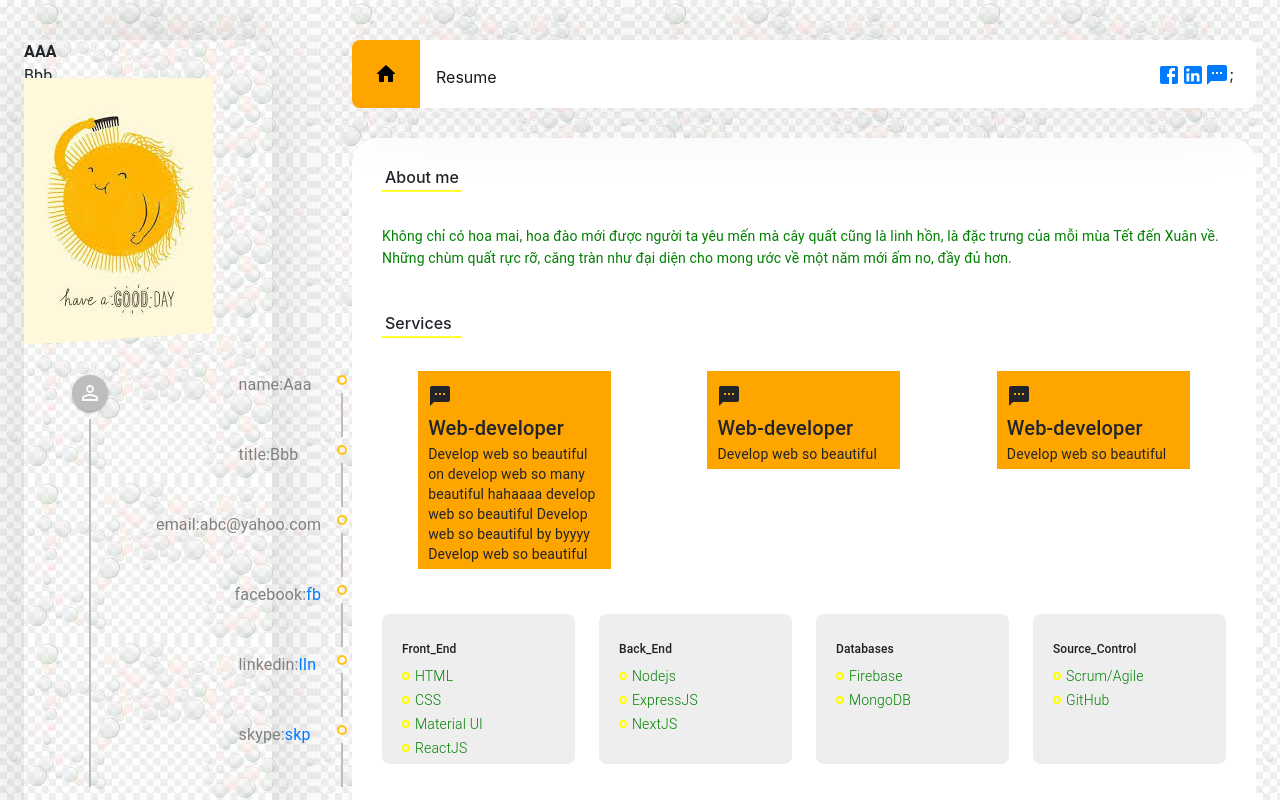
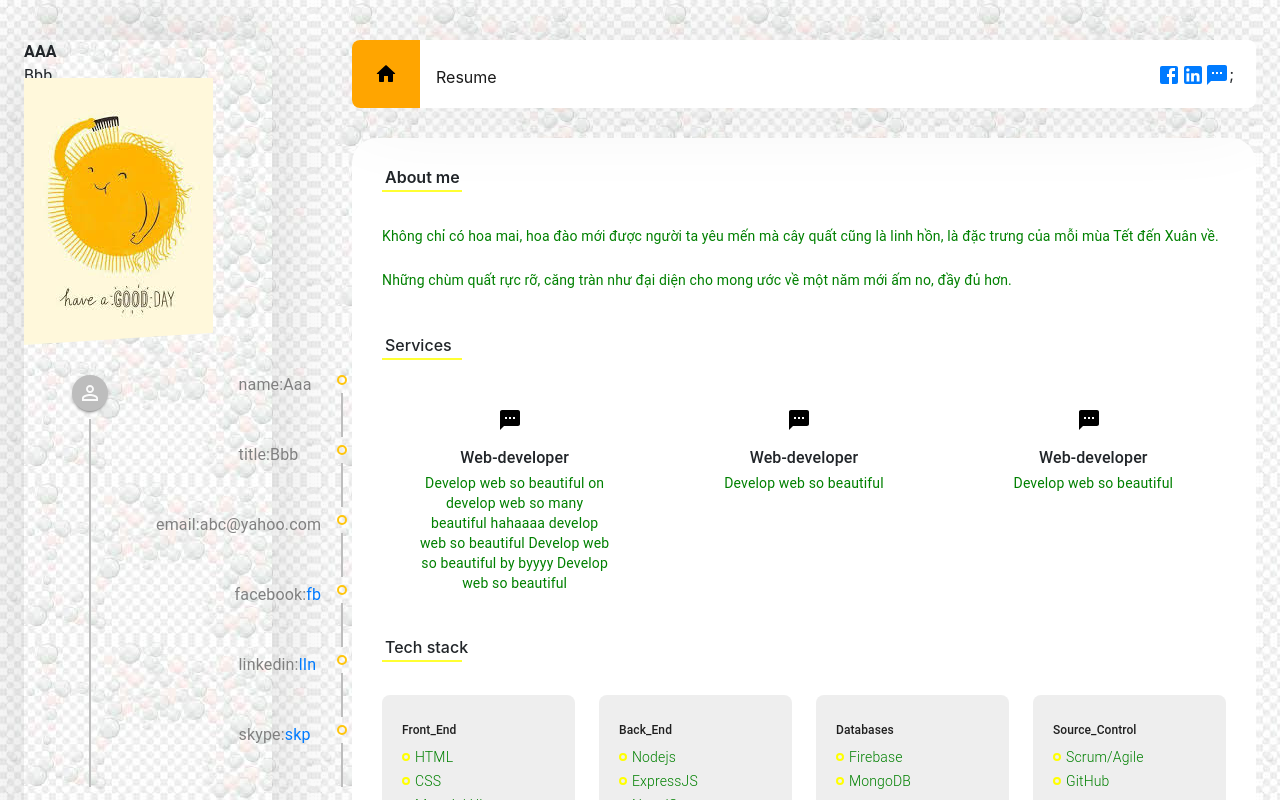
Before and after one commit to hoanganh-do/my-app, a React (Create React App) app: page / in a window 1280 px wide. Shown: the top 800 px of the page. Built offline with nearby package versions, Linux system fonts and the light colour scheme.

Commit message:
create parts in resume page

```diff
--- a/src/pages/Resume/Resume.js
+++ b/src/pages/Resume/Resume.js
@@ -1,74 +1,104 @@
 import { Grid, Icon, Paper, Typography } from "@material-ui/core";
-import React from 'react';
+import React from "react";
 
-import TimelineDot from '@material-ui/lab/TimelineDot';
+import TimelineDot from "@material-ui/lab/TimelineDot";
 
 import resumeData from "../../utils/resumeData";
-import { makeStyles } from '@material-ui/core/styles';
+import { makeStyles } from "@material-ui/core/styles";
 
 const useStyles = makeStyles((theme) => ({
-  aboutme_text: {
-    color: 'green',
-    font: '13px',
-    lineHeight: '22px',
-    // whiteSpace: 'pre-line'
+  // About me
+  aboutmetext: {
+    // fontSize: '16px',
+    fontWeight: "600",
+    // position: 'relative',
+    // margin: '0'
   },
 
-  _div: {
-    backgroundColor: 'orange',
-    padding: '5px 10px 5px 10px'
+  aboutmeoftext: {
+    color: "green",
+    lineHeight: "22px",
+    whiteSpace: "pre-line",
   },
-
+  // End of About me
+  // Skills
   skill: {
-    borderRadius: '8px',
-    padding: '20px',
-    backgroundColor: '#eee',
-    minHeight: '150px',
-    height: '100px'
+    borderRadius: "8px",
+    padding: "20px",
+    backgroundColor: "#eee",
+    minHeight: "150px",
+    height: "100px",
   },
 
   skill_title: {
-    fontSize: '12px',
-    fontWeight: '500',
-    lineHeight: '30px'
+    fontSize: "12px",
+    fontWeight: "500",
+    lineHeight: "30px",
   },
 
   skill_description: {
-    display: 'flex',
-    alignItems: 'center',
-    color: 'green',
-    fontWeight: '300',
-    lineHeight: '15px'
+    display: "flex",
+    alignItems: "center",
+    color: "green",
+    fontWeight: "300",
+    lineHeight: "15px",
   },
 
   timeline_dot: {
-    borderColor: 'yellow',
-    padding: '2px',
-    marginRight: '5px'
-  }
+    borderColor: "yellow",
+    padding: "2px",
+    marginRight: "5px",
+  },
+  // End of Skills
+  // Services
 
+  _div: {
+    // backgroundColor: '#eee',
+    // padding: '5px 10px 5px 10px'
+    marginLeft: "0",
+  },
+  service: {
+    height: "100%",
+    textAlign: "center",
+  },
+  service_title: {
+    fontSize: "16px",
+    fontWeight: "500",
+    lineHeight: "30px",
+    textAlign: 'center',
+  },
+  service_description: {
+    color: "green", //'#989898',
+    // borderColor: 'yellow',
+    // marginRight: '5px',
+    textAlign: 'center'
+  },
+  service_icon: {
+    fontSize: "33px",
+    marginLeft: "0",
+    paddingLeft: '80px',
+    fontWeight: "300",
+    color: "black",
+  },
 
-
-}
-
-));
-
-
+  // End of Services
+}));
 
 const Resume = () => {
-
   const classes = useStyles();
 
   return (
     <>
       {/* About me */}
-    <Grid container className="section pb_45">
+      <Grid container className="section pb_45 pt_45">
         <Grid item className="section_title mb_30">
           <span></span>
-      <h6>About me</h6>
+          <h6 className={classes.aboutmetext}>About me</h6>
         </Grid>
         <Grid item xs={12}>
-        <Typography variant="body2" className={classes.aboutme_text}>{resumeData.about}</Typography>
+          <Typography variant="body2" className={classes.aboutmeoftext}>
+            {resumeData.about}
+          </Typography>
         </Grid>
       </Grid>
 
@@ -84,12 +114,19 @@ const Resume = () => {
 
         <Grid item xs={12}>
           <Grid container spacing={3} justify="space-around">
-          {resumeData.services.map(service => (
+            {resumeData.services.map((service) => (
               <Grid item xs={12} sm={6} md={3}>
                 <div className={classes._div}>
-                <Icon className="service_icon">{service.icon}</Icon>
-                <Typography className="service_title" variant="h6">{service.title}</Typography>
-                <Typography className="service_description" variant="body2">{service.description}</Typography>
+                  <Icon className={classes.service_icon}>{service.icon}</Icon>
+                  <Typography className={classes.service_title} variant="h6">
+                    {service.title}
+                  </Typography>
+                  <Typography
+                    className={classes.service_description}
+                    variant="body2"
+                  >
+                    {service.description}
+                  </Typography>
                 </div>
               </Grid>
             ))}
@@ -98,11 +135,14 @@ const Resume = () => {
       </Grid>
 
       {/* Skills */}
-    <Grid
-     container
-     spacing={3}
-     justify="space-between"
-     className="section_graybg pb_45">
+      <Grid container className="section_graybg pb_45 p_50">
+        <Grid item className="section_title mb_30">
+          <span></span>
+          <h6 className="section_title_text">Tech stack</h6>
+        </Grid>
+
+        <Grid item xs={12}>
+          <Grid container spacing={3} justify="space-between">
             {resumeData.skills.map((skill) => (
               <Grid item xs={12} sm={6} md={3}>
                 <Paper className={classes.skill} elevation={0}>
@@ -110,21 +150,26 @@ const Resume = () => {
                     {skill.title}
                   </Typography>
                   {skill.description.map((element) => (
-             <Typography variant="body2" className={classes.skill_description}>
-               <TimelineDot variant='outlined' className={classes.timeline_dot} />
+                    <Typography
+                      variant="body2"
+                      className={classes.skill_description}
+                    >
+                      <TimelineDot
+                        variant="outlined"
+                        className={classes.timeline_dot}
+                      />
                       {element}
                     </Typography>
                   ))}
-
                 </Paper>
               </Grid>
             ))}
-
+          </Grid>
+        </Grid>
       </Grid>
 
       {/* Contact */}
       <Grid container className=""></Grid>
-
     </>
   );
 };
```
Lines whose indentation alone changed are shown as unchanged.
